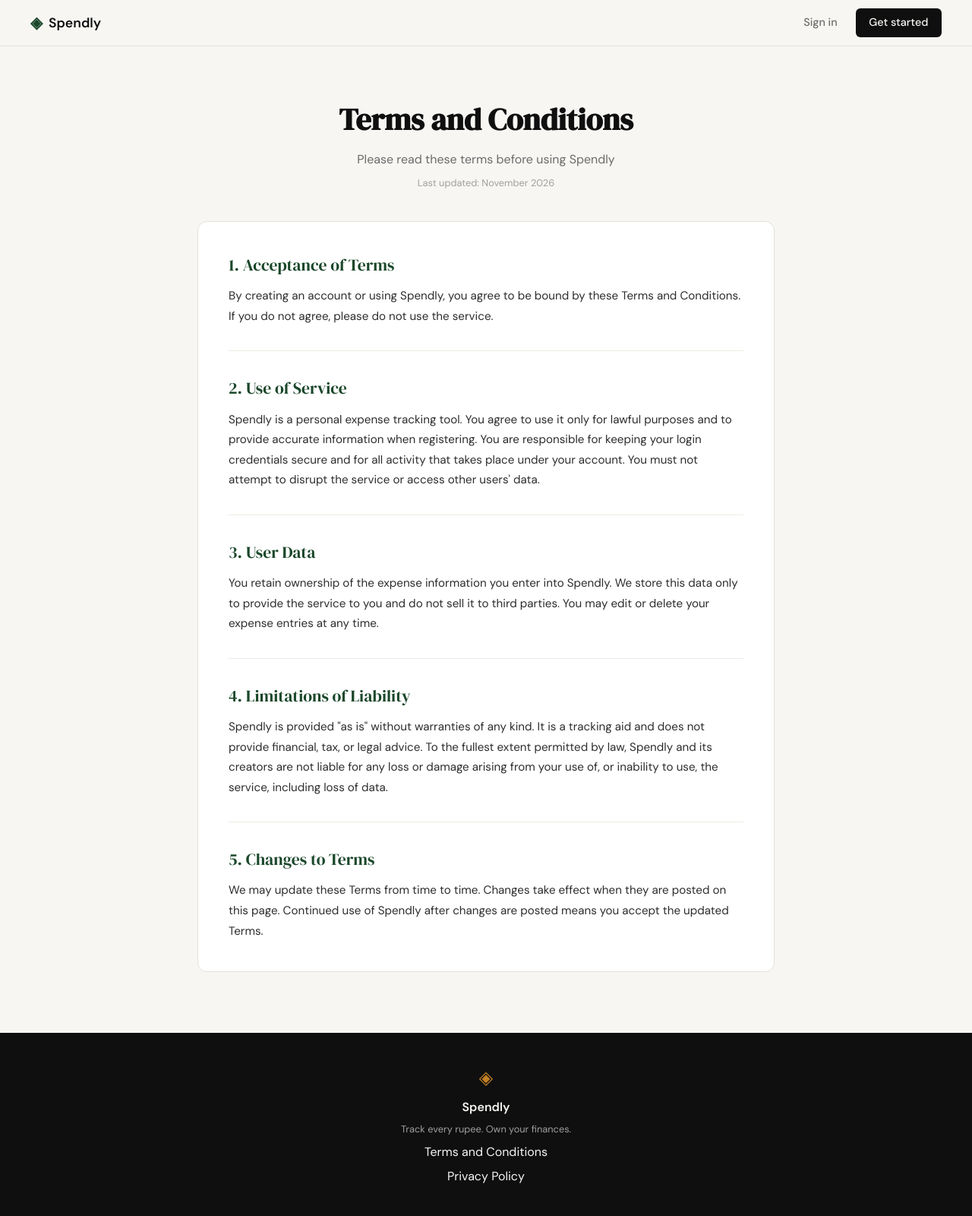
After one commit to shobhit19/spendly, a Flask app: page /terms in a window 1280 px wide. The commit adds this page. Shown: the whole page at 76% size. Run offline with Flask 3, Linux system fonts and the light colour scheme.

Commit message:
landing: add terms and conditions page and route

```diff
--- a/app.py
+++ b/app.py
@@ -20,6 +20,11 @@ def register():
 @app.route("/login")
 def login():
     return render_template("login.html")
+
+
+@app.route("/terms")
+def terms():
+    return render_template("terms.html")
 
 
 # ------------------------------------------------------------------ #
--- a/static/css/style.css
+++ b/static/css/style.css
@@ -478,6 +478,73 @@ a { color: inherit; text-decoration: none; }
 .auth-switch a:hover { text-decoration: underline; }
 
 /* ------------------------------------------------------------------ */
+/* Legal pages (terms, privacy)                                        */
+/* ------------------------------------------------------------------ */
+
+.legal-section {
+    padding: 4rem 2rem 5rem;
+}
+
+.legal-container {
+    width: 100%;
+    max-width: 760px;
+    margin: 0 auto;
+}
+
+.legal-header {
+    text-align: center;
+    margin-bottom: 2.5rem;
+}
+
+.legal-title {
+    font-family: var(--font-display);
+    font-size: 2.5rem;
+    color: var(--ink);
+    margin-bottom: 0.5rem;
+}
+
+.legal-subtitle {
+    font-size: 1rem;
+    color: var(--ink-muted);
+}
+
+.legal-updated {
+    font-size: 0.8rem;
+    color: var(--ink-faint);
+    margin-top: 0.5rem;
+}
+
+.legal-card {
+    background: var(--paper-card);
+    border: 1px solid var(--border);
+    border-radius: var(--radius-md);
+    padding: 2.5rem;
+}
+
+.legal-card h2 {
+    font-family: var(--font-display);
+    font-size: 1.35rem;
+    font-weight: 400;
+    color: var(--accent);
+    margin-bottom: 0.6rem;
+}
+
+.legal-card p {
+    font-size: 0.95rem;
+    color: var(--ink-soft);
+    line-height: 1.75;
+    margin-bottom: 2rem;
+    padding-bottom: 2rem;
+    border-bottom: 1px solid var(--border-soft);
+}
+
+.legal-card p:last-child {
+    margin-bottom: 0;
+    padding-bottom: 0;
+    border-bottom: none;
+}
+
+/* ------------------------------------------------------------------ */
 /* Footer                                                              */
 /* ------------------------------------------------------------------ */
 
@@ -527,4 +594,7 @@ a { color: inherit; text-decoration: none; }
 @media (max-width: 600px) {
     .nav-links a:not(.nav-cta) { display: none; }
     .hero { padding: 3rem 1rem 2rem; }
+    .legal-section { padding: 2.5rem 1rem 3rem; }
+    .legal-card { padding: 1.5rem; }
+    .legal-title { font-size: 2rem; }
 }
--- a/templates/base.html
+++ b/templates/base.html
@@ -34,7 +34,7 @@
             <span class="brand-icon">◈</span>
             <span class="footer-name">Spendly</span>
             <p class="footer-copy">Track every rupee. Own your finances.</p>
-            <a href="#">Terms and Conditions</a>
+            <a href="{{ url_for('terms') }}">Terms and Conditions</a>
             <a href="#">Privacy Policy</a>
         </div>
     </footer>
--- /dev/null
+++ b/templates/terms.html
@@ -0,0 +1,38 @@
+{% extends "base.html" %}
+
+{% block title %}Terms and Conditions — Spendly{% endblock %}
+
+{% block content %}
+
+<section class="legal-section">
+    <div class="legal-container">
+
+        <div class="legal-header">
+            <h1 class="legal-title">Terms and Conditions</h1>
+            <p class="legal-subtitle">Please read these terms before using Spendly</p>
+            <p class="legal-updated">Last updated: November 2026</p>
+        </div>
+
+        <div class="legal-card">
+
+            <h2>1. Acceptance of Terms</h2>
+            <p>By creating an account or using Spendly, you agree to be bound by these Terms and Conditions. If you do not agree, please do not use the service.</p>
+
+            <h2>2. Use of Service</h2>
+            <p>Spendly is a personal expense tracking tool. You agree to use it only for lawful purposes and to provide accurate information when registering. You are responsible for keeping your login credentials secure and for all activity that takes place under your account. You must not attempt to disrupt the service or access other users' data.</p>
+
+            <h2>3. User Data</h2>
+            <p>You retain ownership of the expense information you enter into Spendly. We store this data only to provide the service to you and do not sell it to third parties. You may edit or delete your expense entries at any time.</p>
+
+            <h2>4. Limitations of Liability</h2>
+            <p>Spendly is provided "as is" without warranties of any kind. It is a tracking aid and does not provide financial, tax, or legal advice. To the fullest extent permitted by law, Spendly and its creators are not liable for any loss or damage arising from your use of, or inability to use, the service, including loss of data.</p>
+
+            <h2>5. Changes to Terms</h2>
+            <p>We may update these Terms from time to time. Changes take effect when they are posted on this page. Continued use of Spendly after changes are posted means you accept the updated Terms.</p>
+
+        </div>
+
+    </div>
+</section>
+
+{% endblock %}
```
